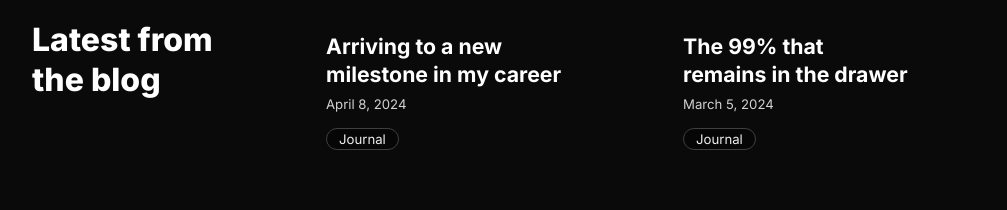
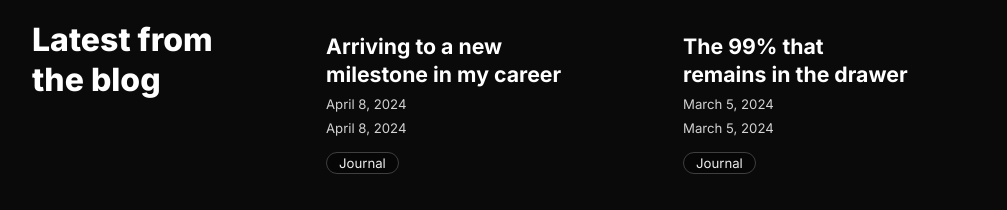
Before and after one commit to vinicius-casarin/lighthouse-ci-playground, a Next.js app: page /en in a window 1280 px wide. Shown: the part 1460-1670 px from the top of the page, without its empty margins (136-1143 px from the left). Built offline with nearby package versions, Linux system fonts and the light colour scheme.

Commit message:
test component change

```diff
--- a/src/components/blog/Post.tsx
+++ b/src/components/blog/Post.tsx
@@ -57,6 +57,11 @@ export default function Post({ post, thumbnail }: PostProps) {
                         onBackground="neutral-weak">
                         {formatDate(post.metadata.publishedAt, false)}
                     </Text>
+                    <Text
+                        variant="label-default-s"
+                        onBackground="neutral-weak">
+                        {formatDate(post.metadata.publishedAt, false)}
+                    </Text>
                     { post.metadata.tag &&
                         <Tag
                             className="mt-8"
```
